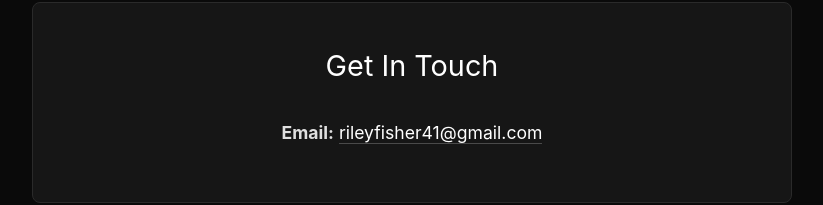
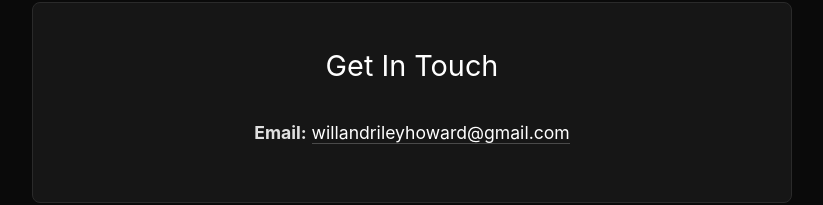
Before and after one commit to wwhoward/howardphotography, a plain HTML site: page index.html in a window 1280 px wide. Shown: the part 753-958 px from the top of the page, without its empty margins (228-1051 px from the left). Drawn offline with Linux system fonts and the light colour scheme.

Commit message:
change email

```diff
--- a/index.html
+++ b/index.html
@@ -57,7 +57,7 @@
         <section class="contact">
             <h2>Get In Touch</h2>
             <div class="contact-info">
-                <p><strong>Email:</strong> <a href="mailto:rileyfisher41@gmail.com">rileyfisher41@gmail.com</a></p>
+                <p><strong>Email:</strong> <a href="mailto:willandrileyhoward@gmail.com">willandrileyhoward@gmail.com</a></p>
 		<!-- <p><strong>Phone:</strong> <a href="tel:+15555551234">(555) 555-1234</a></p> -->
             </div>
         </section>
```
